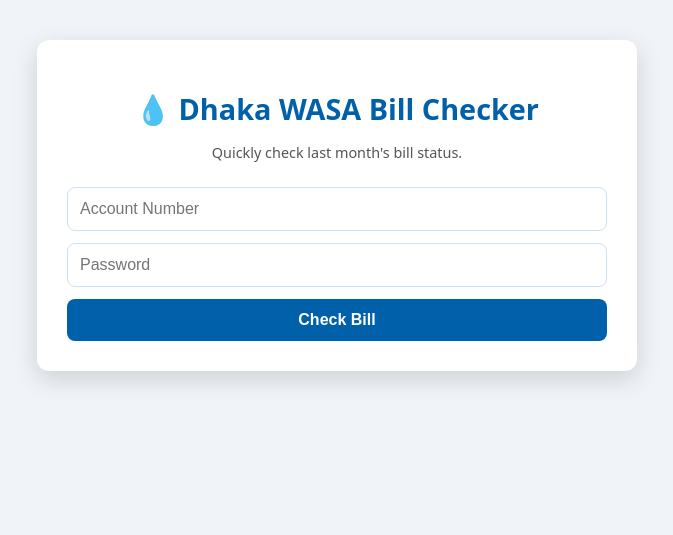
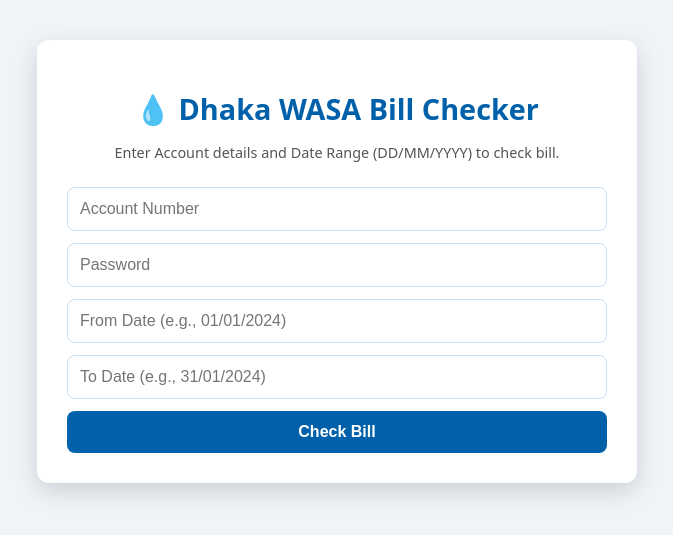
Before and after one commit to mujahidulhasan/water-bill, a Flask app: page / in a window 1280 px wide. Shown: the top 535 px of the page, without its empty margins (303-976 px from the left). Run offline with Flask 3, Linux system fonts and the light colour scheme.

Commit message:
Update title and instructions in index.html

```diff
--- a/templates/index.html
+++ b/templates/index.html
@@ -3,17 +3,20 @@
 <head>
   <meta charset="UTF-8">
   <meta name="viewport" content="width=device-width, initial-scale=1.0">
-  <title>Dhaka WASA Bill Checker - Simplified</title>
+  <title>Dhaka WASA Bill Checker - Manual</title>
   <link rel="stylesheet" href="{{ url_for('static', filename='style.css') }}">
 </head>
 <body>
   <div class="container">
     <h1>💧 Dhaka WASA Bill Checker</h1>
-    <p class="subtitle">Quickly check last month's bill status.</p>
+    <p class="subtitle">Enter Account details and Date Range (DD/MM/YYYY) to check bill.</p>
 
     <form method="POST">
       <input type="text" name="userid" placeholder="Account Number" required>
       <input type="password" name="password" placeholder="Password" required>
+
+      <input type="text" name="from_date" placeholder="From Date (e.g., 01/01/2024)" pattern="\d{2}/\d{2}/\d{4}" title="Format: DD/MM/YYYY" required>
+      <input type="text" name="to_date" placeholder="To Date (e.g., 31/01/2024)" pattern="\d{2}/\d{2}/\d{4}" title="Format: DD/MM/YYYY" required>
       <button type="submit">Check Bill</button>
     </form>
 
@@ -35,7 +38,7 @@
 
       {% if data.bill %}
       <div class="card bill-card">
-        <h2>Latest Bill Details ({{ data.bill['Bill Month'] }} - Previous Month)</h2>
+        <h2>Bill Details (Found: {{ data.bill['Bill Month'] }})</h2>
         <ul>
           <li><strong>Bill Month:</strong> {{ data.bill['Bill Month'] }}</li>
           <li><strong>Total Bill Amount:</strong> {{ data.bill['Total Bill'] }} BDT</li>
@@ -50,7 +53,7 @@
       </div>
       {% else %}
       <div class="card no-bill">
-          <p>No bill details found for the previous month for this account. The automated date search returned no records.</p>
+          <p>No bill details found for the given date range ({{ data.info['Name'] | default("your account") }}).</p>
       </div>
       {% endif %}
     {% endif %}
```
